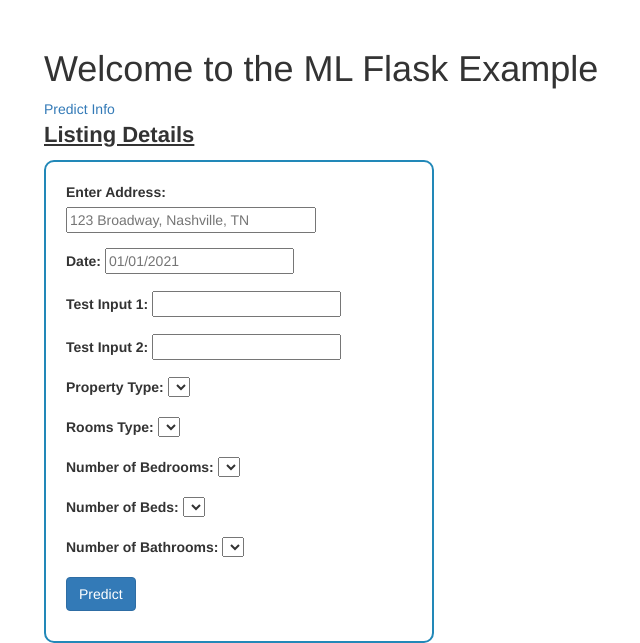
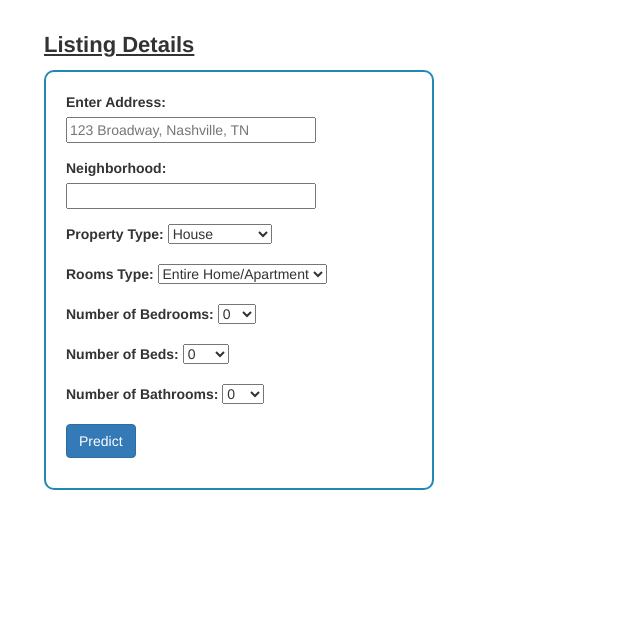
Before and after one commit to whitneylosinski/Eat.Sleep.Data, a Flask app: page / in a window 1280 px wide. Shown: the part 563-1206 px from the top of the page, without its empty margins (11-651 px from the left). After the commit the page ends 1053 px from the top, so only its background shows below. Run offline with Flask 2, Linux system fonts and the light colour scheme; lists and menus that the app fills with data are empty; some libraries are stand-ins or nearby versions.

Commit message:
Cleaned up website and added features

```diff
--- a/app.py
+++ b/app.py
@@ -24,17 +24,24 @@ def get_model_info():
 
 @app.route('/', methods=['POST'])
 def my_form_post():
-    my_input1 = request.form['input1']
-    my_input2 = request.form['input2']
-    input1 = int(my_input1)
-    input2 = int(my_input2)
-    result = airbnb_price_predict.addition(input1, input2)
-    return render_template(
-        "index.html",
-        input1=my_input1,
-        input2=my_input2,
-        result=result
-    )
+    # my_input1 = request.form['input1']
+    # my_input2 = request.form['input2']
+    # input1 = int(my_input1)
+    # input2 = int(my_input2)
+    address = request.form['address']
+    neighborhood = request.form['neighborhood']
+    property_type = request.form['selPropertyType']
+    room_type = request.form['selRoomType']
+    bedrooms = request.form['selBedrooms']
+    beds = request.form['selBeds']
+    baths = request.form['selBaths']
+    # result = airbnb_price_predict.addition(input1, input2)
+    result = airbnb_price_predict.summarize_inputs(address, neighborhood, property_type, room_type, bedrooms, beds, baths)
+    return result
+    # return render_template(
+    #     "index.html",
+    #     result=result
+    # )
 
 if __name__ == "__main__":
     app.run()
--- a/templates/index.html
+++ b/templates/index.html
@@ -14,10 +14,9 @@
   <div class="container">
     <div class="navbar-header">
       <a href='https://eat.sleep.data.com'>
-        <img src="Resources/logo.png" alt="Airbnb Price Predictor" id="logo">
+        <img src="../Resources/logo.png" alt="Airbnb Price Predictor" id="logo">
       </a>
-      </div>
-      <div id="navbar">
+      <!-- <div id="navbar">
         <ul class="nav navbar-nav navbar-right">
           <li>
             <a href="https://eat.sleep.data.com/host" style="font-size: 18px;">Hosting</a>
@@ -26,7 +25,7 @@
             <a href="https://eat.sleep.data.com/renter" style="font-size: 18px;">Renting</a>
           </li>
         </ul>
-      </div>
+      </div> -->
     </div>
   </div>
   <div class="container">
@@ -38,58 +37,91 @@
       </div>
     </div>
   </div>
-  <div class="container">
-    <div class="row">
-        <h1>Welcome to the ML Flask Example</h1>
-        <a href="/predict">Predict</a>
-        <a href="/info">Info</a>
-    </div>
-  </div>
   <div class="container" >
     <div class="row">
       <p style="font-size: 22px; font-weight: bold;"><u>Listing Details</u></p>
         <div class="col-md-4" style="padding: 20px; border-radius: 10px; border: 2px solid rgb(34, 136, 184)">
             <form method="POST">
                 <div class="form-group">
-                    <label for="adress">Enter Address:</label>
-                    <input type="text" placeholder="123 Broadway, Nashville, TN" id="adress" style="width: 250px;"/>
+                    <label for="address">Enter Address:</label>
+                    <input type="text" placeholder="123 Broadway, Nashville, TN" name="address" style="width: 250px;"/>
                 </div>
                 <div class="form-group">
-                    <label for="date">Date:</label>
-                    <input type="text" placeholder="01/01/2021" id="datetime" />
+                  <label for="neighborhood">Neighborhood:</label>
+                  <input type="text" placeholder="" name="neighborhood" style="width: 250px;"/>
                 </div>
-                <div class="form-group">
+                <!-- <div class="form-group">
                     <label>Test Input 1:</label>
                     <input type="number" name="input1" />
                 </div>
                 <div class="form-group">
                     <label>Test Input 2:</label>
                     <input type="number" name="input2"/>
-                </div>
+                </div> -->
                 <div class="form-group">
                     <label for="listing_type">Property Type:</label>
-                    <!-- <select id="selPropertyType"></select> -->
-                    <select id="selPropertyType"; onchange="optionChanged(this.value)"></select>
+                    <select name="selPropertyType">
+                      <option value="house">House</option>
+                      <option value="apartment">Apartment</option>
+                      <option value="condominium">Condo</option>
+                      <option value="townhouse">Townhouse</option>
+                      <option value="guest_suite">Guest Suite</option>
+                      <option value="loft">Loft</option>
+                      <option value="bungalow">Bungalow</option>
+                      <option value="guest_house">Guest House</option>
+                      <option value="other">Other</option>
+                    </select>
                 </div>
                 <div class="form-group">
                     <label for="room_type">Rooms Type:</label>
-                    <!-- <select id="selRoomType"></select> -->
-                    <select id="selRoomType"; onchange="optionChanged(this.value)"></select>
+                    <select name="selRoomType">
+                      <option value="entire_home">Entire Home/Apartment</option>
+                      <option value="private_room">Private Room</option>
+                      <option value="shared_room">Shared Room</option>
+                    </select>
                 </div>
                 <div class="form-group">
                     <label for="number_of_bedrooms">Number of Bedrooms:</label>
-                    <!-- <select id="selBedrooms"></select> -->
-                    <select id="selBedrooms"; onchange="optionChanged(this.value)"></select>
+                    <select name="selBedrooms">
+                      <option value="0">0</option>
+                      <option value="1">1</option>
+                      <option value="2">2</option>
+                      <option value="3">3</option>
+                      <option value="4">4</option>
+                      <option value="5+">5+</option>
+                    </select>
                 </div>
                 <div class="form-group">
                     <label for="number_of_beds">Number of Beds:</label>
-                    <!-- <select id="selBeds"></select> -->
-                    <select id="selBeds"; onchange="optionChanged(this.value)"></select>
+                    <select name="selBeds">
+                      <option value="0">0</option>
+                      <option value="1">1</option>
+                      <option value="2">2</option>
+                      <option value="3">3</option>
+                      <option value="4">4</option>
+                      <option value="5">5</option>
+                      <option value="6">6</option>
+                      <option value="7">7</option>
+                      <option value="8">8</option>
+                      <option value="9">9</option>
+                      <option value="10+">10+</option>
+                    </select>
                 </div>
                 <div class="form-group">
                     <label for="number_of_bathrooms">Number of Bathrooms:</label>
-                    <!-- <select id="selBaths"></select> -->
-                    <select id="selBaths"; onchange="optionChanged(this.value)"></select>
+                    <select name="selBaths">
+                      <option value="0">0</option>
+                      <option value="0.5">0.5</option>
+                      <option value="1">1</option>
+                      <option value="1.5">1.5</option>
+                      <option value="2">2</option>
+                      <option value="2.5">2.5</option>
+                      <option value="3">3</option>
+                      <option value="3.5">3.5</option>
+                      <option value="4">4</option>
+                      <option value="4.5">4.5</option>
+                      <option value="5+">5+</option>
+                    </select>
                 </div>
                 <button type="submit" class="btn btn-primary">Predict</button>
             </form>
```
Also changed, not shown: airbnb_price_predict.py (+11 -0 lines).
